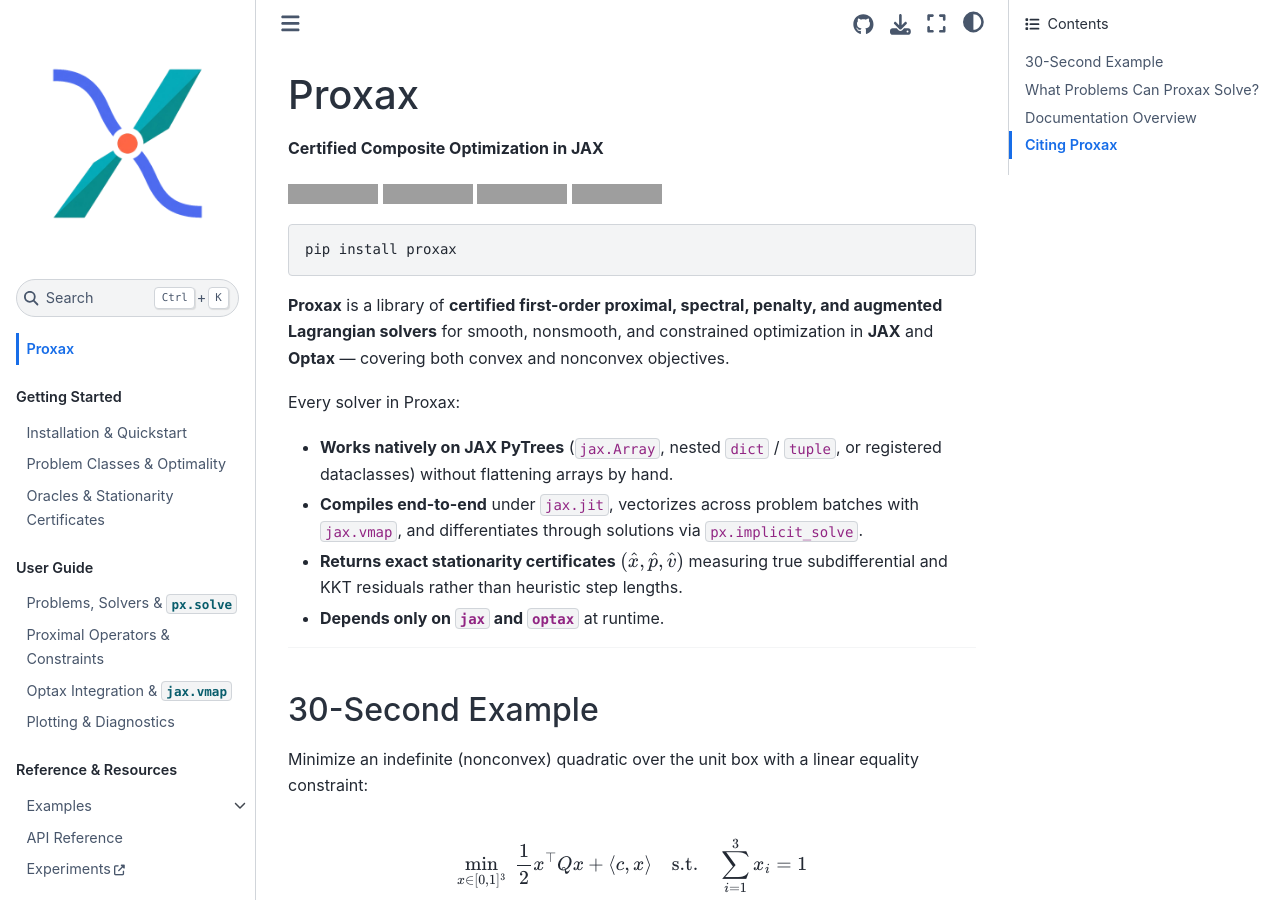
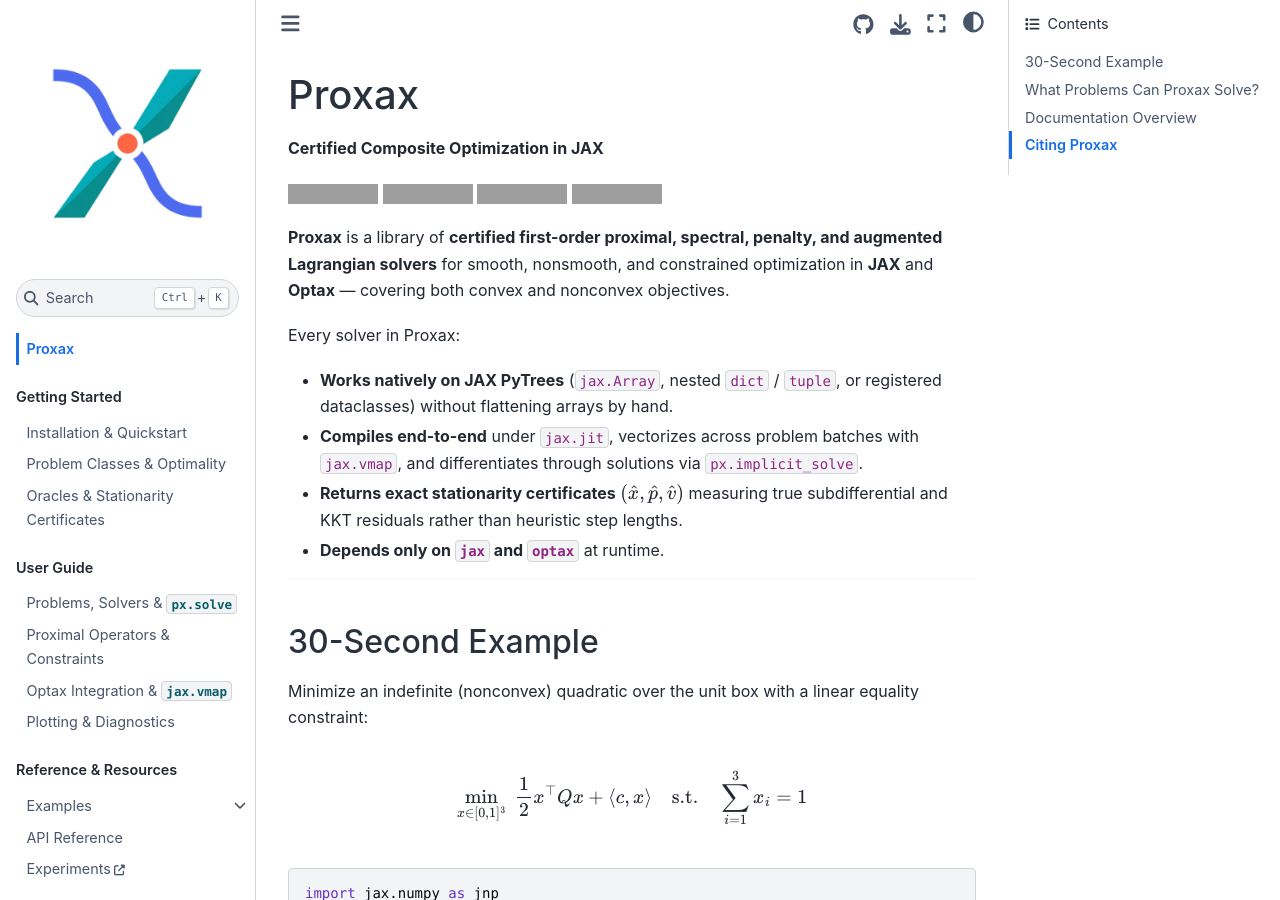
Before and after one commit to wwkong/proxax, a Sphinx documentation site: the page built from docs/index.md, in a window 1280 px wide and 900 px high. Built offline with Sphinx 7.4.7 and the Sphinx Book theme 1.1.4, drawn with Linux system fonts in a browser that asks for light colours; grey boxes are pictures that could not be loaded.

Commit message:
Remove pip install block from docs homepage

````diff
--- a/docs/index.md
+++ b/docs/index.md
@@ -6,10 +6,6 @@
 [![Python](https://img.shields.io/pypi/pyversions/proxax)](https://pypi.org/project/proxax/)
 [![CI](https://github.com/wwkong/proxax/actions/workflows/ci.yml/badge.svg)](https://github.com/wwkong/proxax/actions/workflows/ci.yml)
 [![Docs](https://img.shields.io/readthedocs/proxax)](https://proxax.readthedocs.io/en/latest/)
-
-```bash
-pip install proxax
-```
 
 **Proxax** is a library of **certified first-order proximal, spectral,
 penalty, and augmented Lagrangian solvers** for smooth, nonsmooth, and
````
